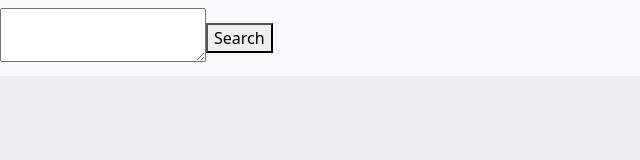
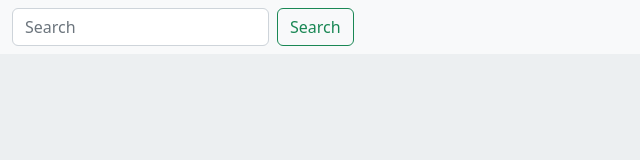
Before and after one commit to minnahakonen/ITWPweek4, a website built with Parcel: page index.html in a window 1280 px wide. Shown: the whole page, without its empty margins (0-640 px from the left). Built offline with nearby package versions, Linux system fonts and the light colour scheme.

Commit message:
Update index.html

```diff
--- a/index.html
+++ b/index.html
@@ -19,8 +19,15 @@
 
   <body>
     <div class="tv-viewer" id="tv-viewer" name="tv-viewer"></div>
-
-    <nav class="navbar navbar-expand-lg bg-light">
+    <nav class="navbar bg-light">
+      <div class="container-fluid">
+        <form class="d-flex" role="search" onsubmit="return false">
+          <input id="input-show" name="input-show" class="form-control me-2" type="search" placeholder="Search" aria-label="Search">
+          <button id="submit-data" name="submit-data" class="btn btn-outline-success" type="submit">Search</button>
+        </form>
+      </div>
+    </nav>
+    <!--nav class="navbar navbar-expand-lg bg-light">
       <div>
         <textarea id="input-show" name="input-show"></textarea>
       </div>
@@ -28,7 +35,7 @@
         <button id="submit-data" name="submit-data">Search</button>
       </div>
     </nav>
-    <div></div>
+    <div></div-->
 
     <script src="src/index.js"></script>
   </body>
```
